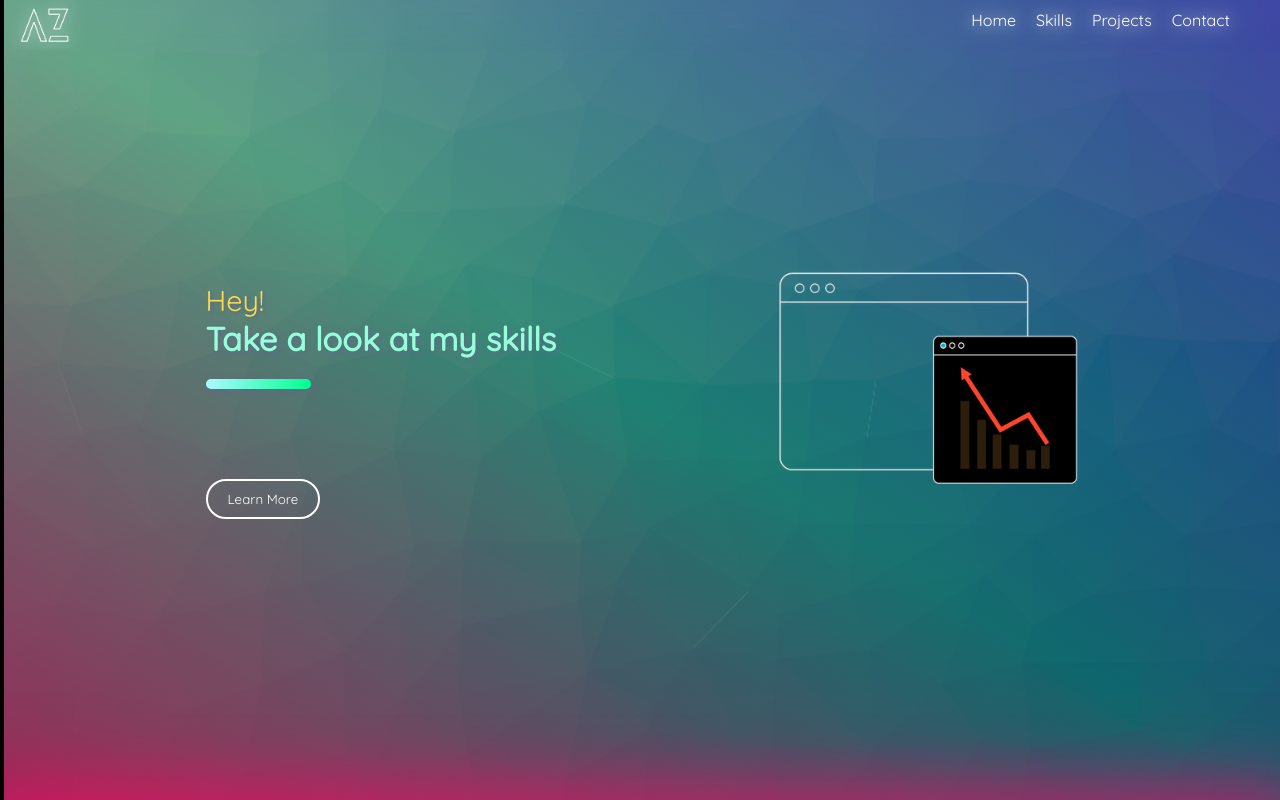
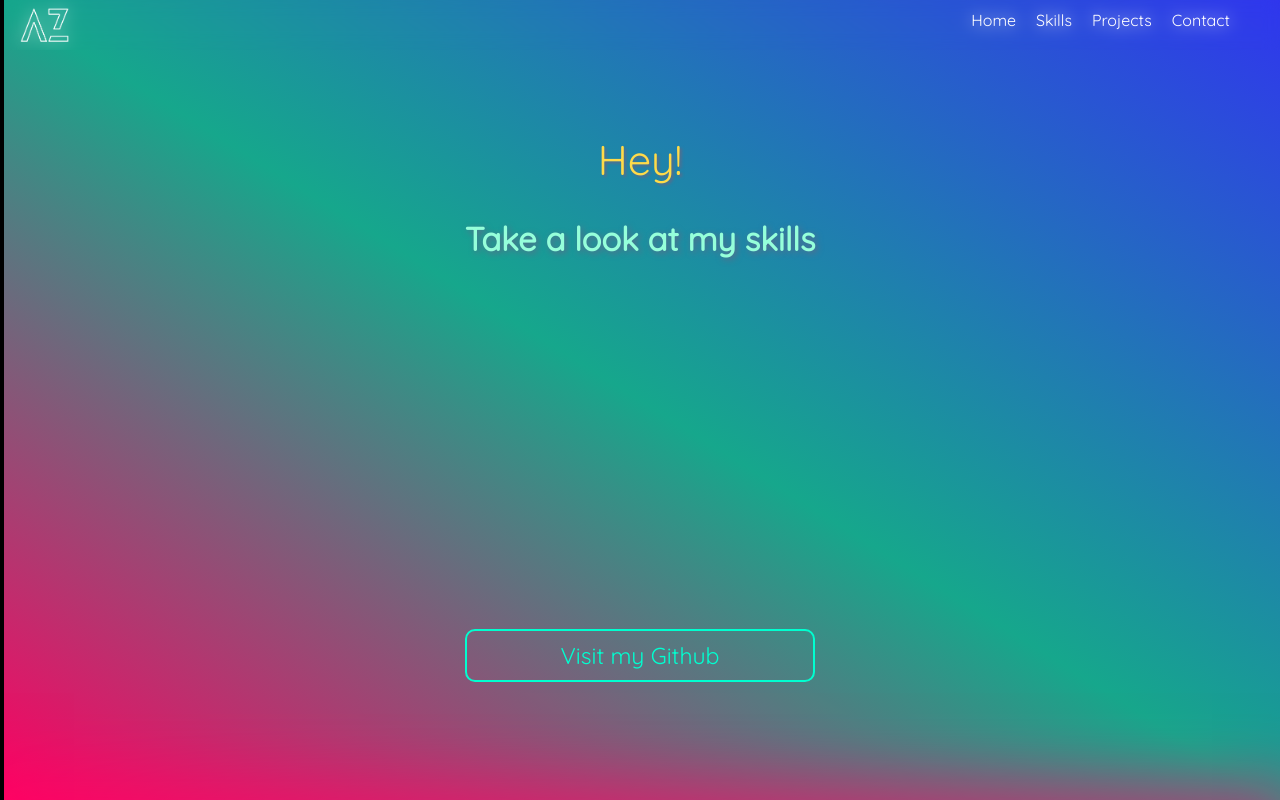
Before and after one commit to Afraz-2005/react-portfolio, a React (Create React App) app: page /skills in a window 1280 px wide. Shown: the top 800 px of the page. Built offline with nearby package versions, Linux system fonts and the light colour scheme; a web font is replaced by a local one.

Commit message:
color pallete changed

```diff
--- a/src/pages/Home.module.css
+++ b/src/pages/Home.module.css
@@ -23,10 +23,10 @@ html {
   background-image: linear-gradient(
       to right top,
 
-      rgba(165, 17, 74, 0.878), rgba(32, 187, 159, 0.556),rgba(33, 39, 214, 0.576)
+      rgba(165, 17, 74, 0.987), rgba(32, 187, 159, 0.987),rgb(33, 39, 214)
 
-    ),
-    url(../images/bg1.png);
+    );
+    /* url(../images/bg1.png); */
   background-repeat: no-repeat;
   min-height: 100vh;
   max-width: 100%;
@@ -59,7 +59,7 @@ h3 {
 
 }
 .welcome {
-  font-size: calc(16px + 3vw);
+  font-size: calc(20px + 3vw);
   color: rgb(11, 255, 248);
   font-family: "Allison", cursive;
   text-shadow: 2px 2px 4px rgb(96, 105, 135);
@@ -179,10 +179,10 @@ h3 {
   flex-wrap: wrap;
   flex-shrink: inherit;
   flex-grow: inherit;
-  background-color: black;
+  background-color: rgb(18, 22, 29);
   /* color: rgb(241, 255, 254); */
   /* line-height: 1.4em; */
-  color: rgb(162, 255, 238);
+  color: rgb(0, 247, 255);
 
 }
 .about {
@@ -200,8 +200,8 @@ h3 {
   height: 10px;
   background-image: linear-gradient(
     to right,
-    rgb(238, 0, 91),
-    rgb(60, 65, 187)
+    rgb(0, 110, 255),
+    rgb(0, 255, 251)
   );
   border: none;
   border-radius: 20px;
@@ -262,7 +262,7 @@ h3 {
 .footerContainer {
   display: flex;
   justify-content: center;
-  background-color: rgb(197, 36, 71);
+  background-color: rgb(220, 54, 90);
   color: white;
 }
 .footer div {
--- a/src/pages/Skill.js
+++ b/src/pages/Skill.js
@@ -50,26 +50,16 @@ export default function Skill() {
               A high school student and web developer
             </h3> */}
           <br />
-          <hr className={style.hr} />
+          {/* <hr className={style.hr} /> */}
           <br />
           <br />
           {/* <p className={style.welcome}>Welcome to my portfolio!!</p> */}
           <br />
           <button className={style.btn}>
             <a href="https://github.com/Afraz-2005" target="_">
-              Learn More
+              Visit my Github
             </a>
           </button>
-        </div>
-        <div className={style.child2}>
-          <img src={Illustration} alt="human" className={style.human} />
-          <div className={style.icons}>
-            <div className={style.childs}>
-              {/* <MailIcon className={style.icon} /> */}
-            </div>
-            <br />
-            <br />
-          </div>
         </div>
       </div>
       <div className={style.reside}>
--- a/src/pages/skills.module.css
+++ b/src/pages/skills.module.css
@@ -18,16 +18,16 @@ html {
 }
 .banner {
   display: flex;
-  justify-content: space-evenly;
+  justify-content: center;
   flex-wrap: wrap;
   align-items: center;
   background-image: linear-gradient(
       to right top,
 
-      rgba(153, 31, 78, 0.878), rgba(26, 119, 102, 0.556),rgba(19, 25, 175, 0.576)
+      rgb(255, 0, 98), rgb(22, 167, 140),rgb(48, 54, 238)
 
-    ),
-    url(../images/bg1.png);
+    );
+    /* url(../images/bg1.png); */
   background-repeat: no-repeat;
   min-height: 100vh;
   max-width: 100%;
@@ -38,18 +38,24 @@ html {
 .child1 {
   margin-left: 20px;
   margin-right: 20px;
+  display: flex;
+  flex-direction: column;
+  line-height: 5em;
+
 }
 .h2 {
   color: rgb(255, 219, 73);
-  font-size: calc(16px + 1vw);
+  font-size: calc(16px + 2vw);
   font-weight: 100;
   text-shadow: 2px 2px 3px rgb(96, 105, 135);
+  text-align: center;
 }
 .h1 {
   color: rgb(149, 255, 218);
   font-size: calc(20px + 1vw);
   font-weight: 700;
   text-shadow: 2px 2px 6px rgb(96, 105, 135);
+  text-align: center;
 
 }
 h3 {
@@ -57,12 +63,13 @@ h3 {
   font-size: calc(14px + 1vw);
   font-weight: 100;
   text-shadow: 2px 2px 4px rgb(96, 105, 135);
+  text-align: center;
 
 }
 
 .hr {
-  width: 30%;
-  height: 10px;
+  width: 100%;
+  height: 6px;
   background-image: linear-gradient(
     to right,
     rgb(172, 249, 255),
@@ -100,20 +107,31 @@ h3 {
   margin-bottom: 20px;
 }
 .btn {
-  border: 2px solid rgb(255, 255, 255);
+  border: 2px solid rgb(0, 255, 208);
   padding: 10px;
-  border-radius: 30px;
+  border-radius: 10px;
   margin-top: 30px;
   padding-left: 20px;
   padding-right: 20px;
-  color: rgb(255, 255, 255);
+  color: rgb(0, 255, 208);
   background-color: rgba(245, 245, 245, 0);
   transition: 0.4s;
+
 }
 .btn a {
   text-decoration: none;
+  color: rgb(0, 255, 208);
+  font-size: calc(15px + 1vh);
+}
+.btn:hover {
+  border: 2px solid rgb(255, 255, 255);
+  color: rgb(255, 255, 255);
+  border-radius: 30px;
+}
+.btn a:hover {
   color: white;
 }
+
 
 .human {
   filter: invert(200);
@@ -128,7 +146,7 @@ h3 {
   display: flex;
   flex-direction: column;
   flex-wrap: wrap;
-  min-height: 100vh !important;
+  min-height: 160vh !important;
   box-shadow: 2px 2px 60px 20px #ff076695;
   background-repeat: no-repeat;
   max-width: 100%;
@@ -138,6 +156,7 @@ h3 {
 .info {
   flex-direction: column;
   justify-content: center;
+  margin-top: 200px !important;
 }
 .info h1 {
   text-align: center;
@@ -321,14 +340,6 @@ h3 {
     height: 40px;
     border-radius: 20px;
 }
-.btn:hover {
-  border: 2px solid rgb(0, 255, 208);
-  color: rgb(0, 255, 208);
-  border-radius: 10px;
-}
-.btn a:hover {
-  color: rgb(0, 255, 208);
-}
 
 .about,
 .aboutInfo {
@@ -339,7 +350,7 @@ h3 {
   flex-wrap: wrap;
   flex-shrink: inherit;
   flex-grow: inherit;
-  background-color: black;
+  background-color: rgb(18, 22, 29);
   color: rgb(31, 255, 244);
   /* line-height: 1.4em; */
 }
```
